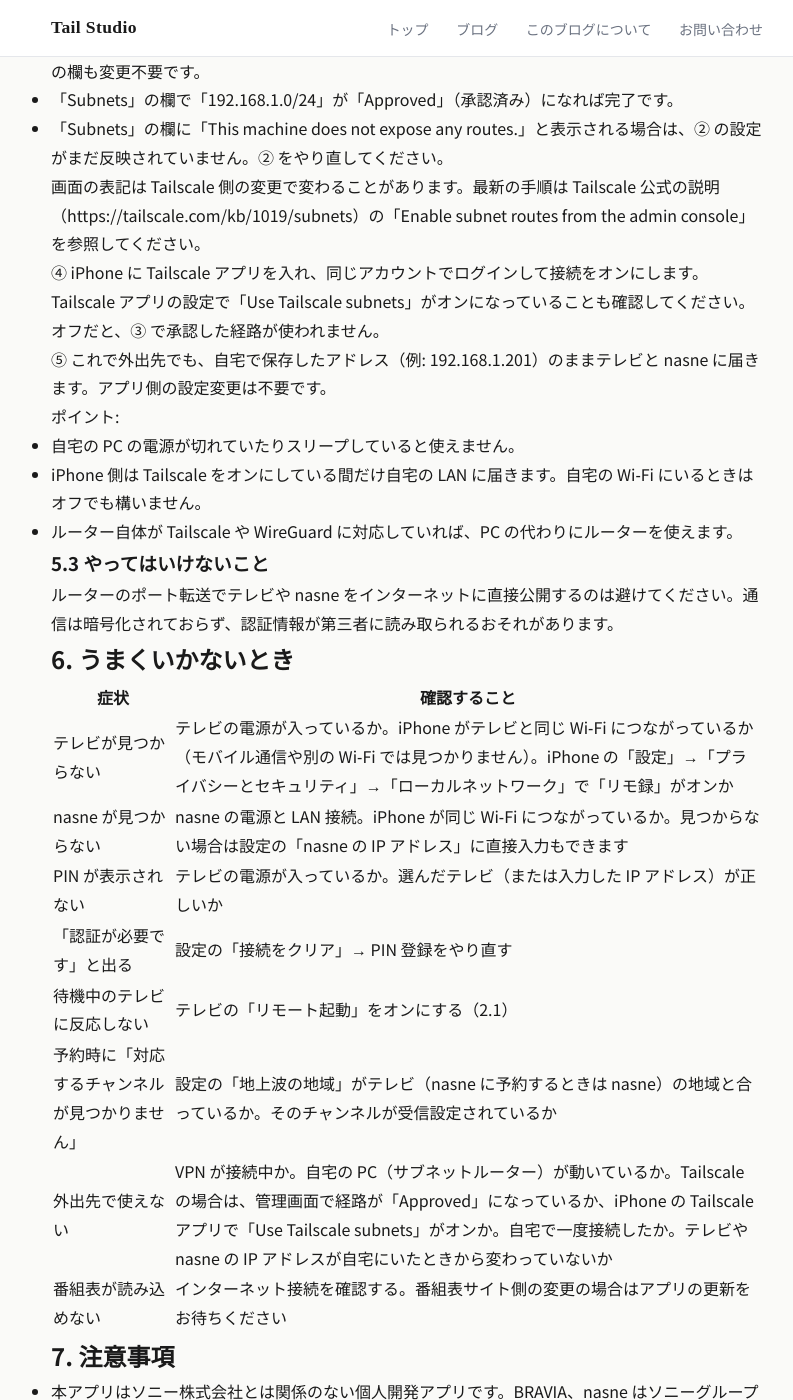
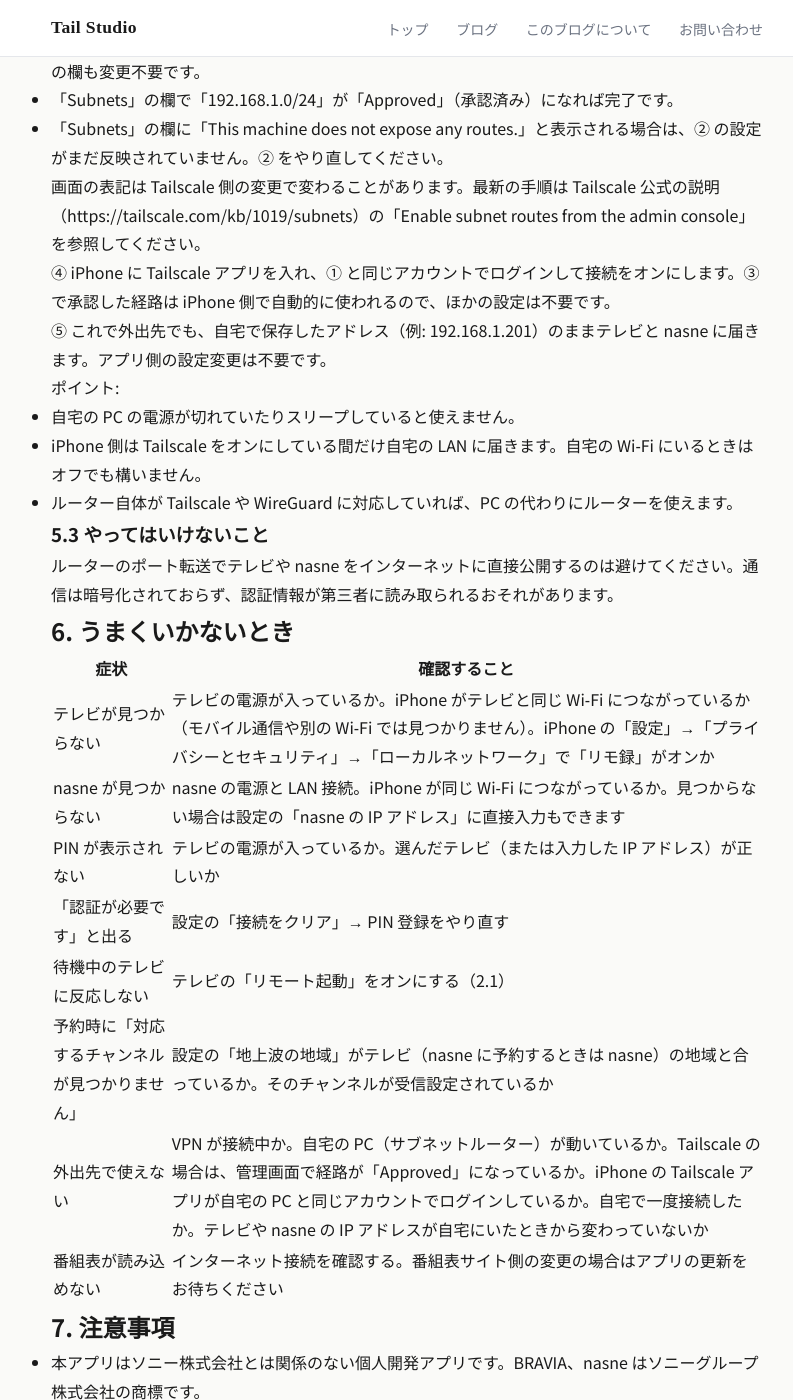
Before and after one commit to wat--/app-policies, a Jekyll site: the page built from apps/rimoroku/guide.md, in a window 1280 px wide and 1400 px high, scrolled down 3025 px. Shown: the whole window, without its empty margins (233-1026 px from the left). Built offline with Jekyll 4.4.1, drawn with Linux system fonts in a browser that asks for light colours.

Commit message:
リモ録ガイド: iPhone 側の設定は不要に訂正
Co-Authored-By: Claude Opus 5.5 <noreply@anthropic.com>

```diff
--- a/apps/rimoroku/guide.md
+++ b/apps/rimoroku/guide.md
@@ -113,7 +113,7 @@ VPN の条件は「iPhone から自宅 LAN のアドレス（192.168.x.x）に
 
 画面の表記は Tailscale 側の変更で変わることがあります。最新の手順は Tailscale 公式の説明（https://tailscale.com/kb/1019/subnets）の「Enable subnet routes from the admin console」を参照してください。
 
-④ iPhone に Tailscale アプリを入れ、同じアカウントでログインして接続をオンにします。Tailscale アプリの設定で「Use Tailscale subnets」がオンになっていることも確認してください。オフだと、③ で承認した経路が使われません。
+④ iPhone に Tailscale アプリを入れ、① と同じアカウントでログインして接続をオンにします。③ で承認した経路は iPhone 側で自動的に使われるので、ほかの設定は不要です。
 
 ⑤ これで外出先でも、自宅で保存したアドレス（例: 192.168.1.201）のままテレビと nasne に届きます。アプリ側の設定変更は不要です。
 
@@ -137,7 +137,7 @@ VPN の条件は「iPhone から自宅 LAN のアドレス（192.168.x.x）に
 | 「認証が必要です」と出る | 設定の「接続をクリア」→ PIN 登録をやり直す |
 | 待機中のテレビに反応しない | テレビの「リモート起動」をオンにする（2.1） |
 | 予約時に「対応するチャンネルが見つかりません」 | 設定の「地上波の地域」がテレビ（nasne に予約するときは nasne）の地域と合っているか。そのチャンネルが受信設定されているか |
-| 外出先で使えない | VPN が接続中か。自宅の PC（サブネットルーター）が動いているか。Tailscale の場合は、管理画面で経路が「Approved」になっているか、iPhone の Tailscale アプリで「Use Tailscale subnets」がオンか。自宅で一度接続したか。テレビや nasne の IP アドレスが自宅にいたときから変わっていないか |
+| 外出先で使えない | VPN が接続中か。自宅の PC（サブネットルーター）が動いているか。Tailscale の場合は、管理画面で経路が「Approved」になっているか。iPhone の Tailscale アプリが自宅の PC と同じアカウントでログインしているか。自宅で一度接続したか。テレビや nasne の IP アドレスが自宅にいたときから変わっていないか |
 | 番組表が読み込めない | インターネット接続を確認する。番組表サイト側の変更の場合はアプリの更新をお待ちください |
 
 ## 7. 注意事項
```
